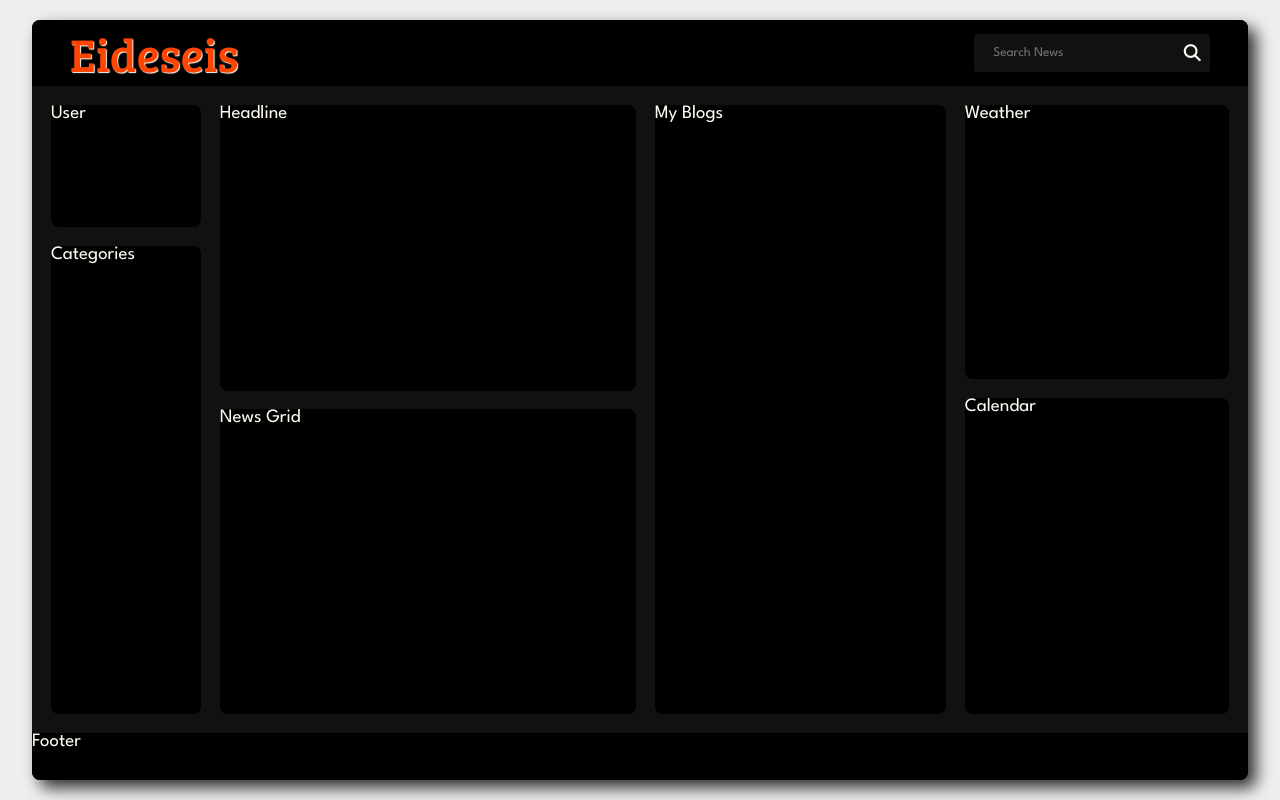
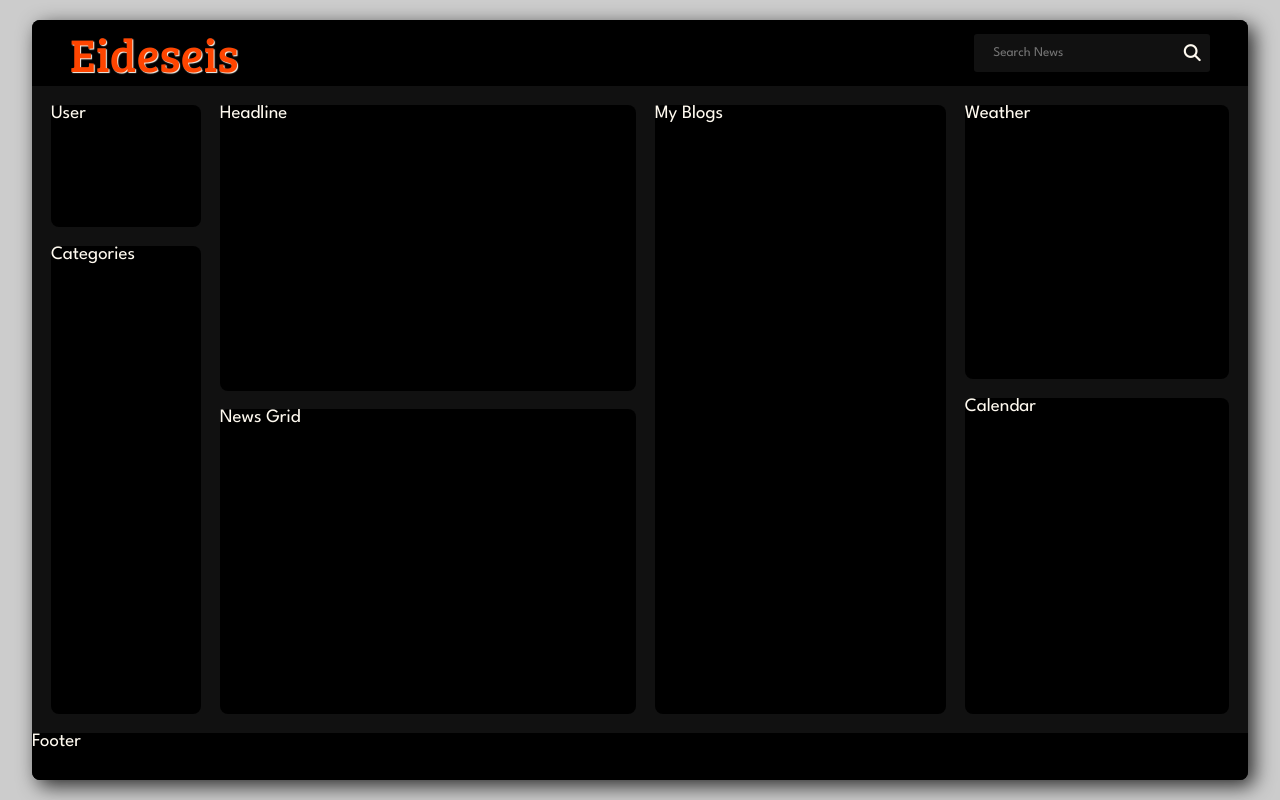
Before and after one commit to Nimira43/Eideseis, a React (Vite) app: page / in a window 1280 px wide. Built offline with nearby package versions, Linux system fonts and the light colour scheme.

Commit message:
Changed the container background colour and the box-shadow of the news-blog-app class

```diff
--- a/src/index.css
+++ b/src/index.css
@@ -45,7 +45,7 @@ html {
 .container {
   width: 100%;
   height: 100vh;
-  background: var(--grey-extra-light);
+  background: var(--grey-light);
   display: grid;
   place-items: center;
 }
@@ -56,7 +56,7 @@ html {
   background-color: var(--dark);
   color: var(--light);
   border-radius: var(--border-radius-lg);
-  box-shadow: var(--size-sm) var(--size-sm) 16px rgba(0, 0, 0, 0.8);
+  box-shadow: var(--size-xs) var(--size-xs) var(--size-xxl) rgba(0, 0, 0, 0.8);
 }
 
 @media (max-width: 1400px) {
```
